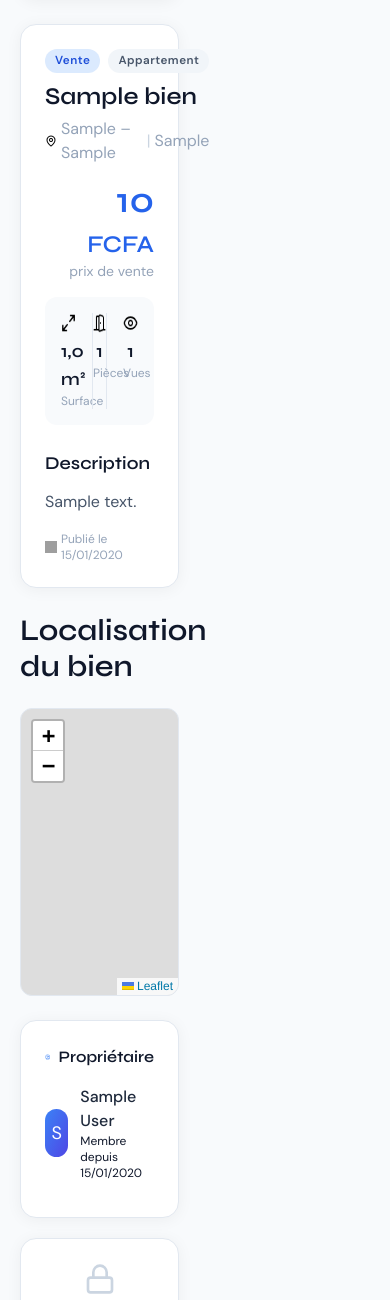
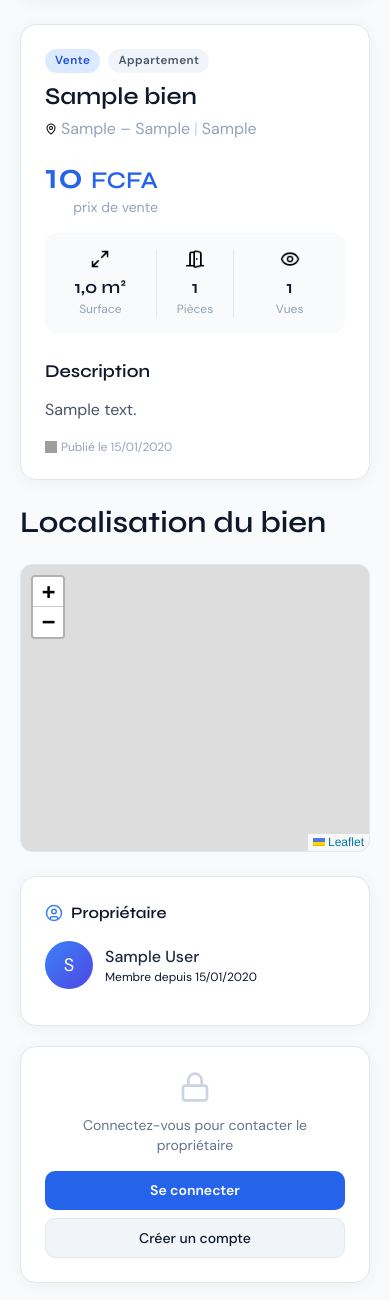
Before and after one commit to Armelzidawa/ProjetRealEaste, a Django app: template immobilier/templates/immobilier/detail.html in a window 390 px wide. Shown: the part 475-1775 px from the top of the page. Run offline with Django 5.2, Linux system fonts and the light colour scheme; the template is opened without the code that fills it: values that come from a table or form of the project are taken from there, others are empty; tables that the repository leaves empty hold one stand-in row (values such as "Sample post"); some libraries are stand-ins or nearby versions; grey boxes are pictures that could not be loaded.

Commit message:
les responsives

```diff
--- a/immobilier/templates/immobilier/detail.html
+++ b/immobilier/templates/immobilier/detail.html
@@ -9,7 +9,7 @@
     Retour
   </a>
 
-  <div class="grid grid-cols-2 lg:grid-cols-3 gap-8">
+  <div class="grid grid-cols-1 lg:grid-cols-3 gap-8">
 
     <!-- Colonne principale -->
     <div class="lg:col-span-2 space-y-6">
```
